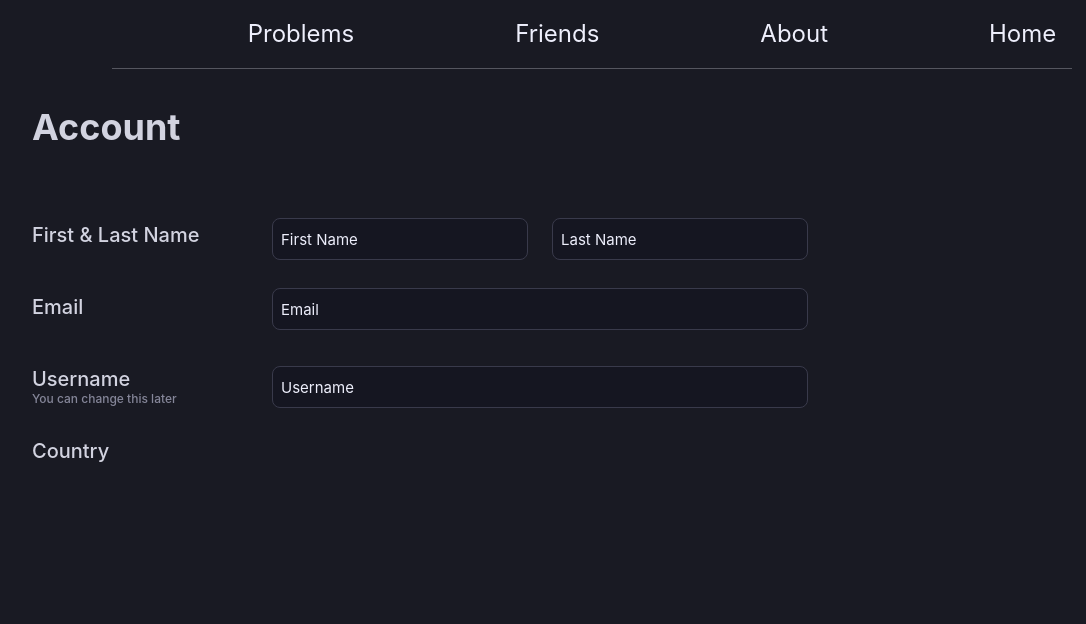
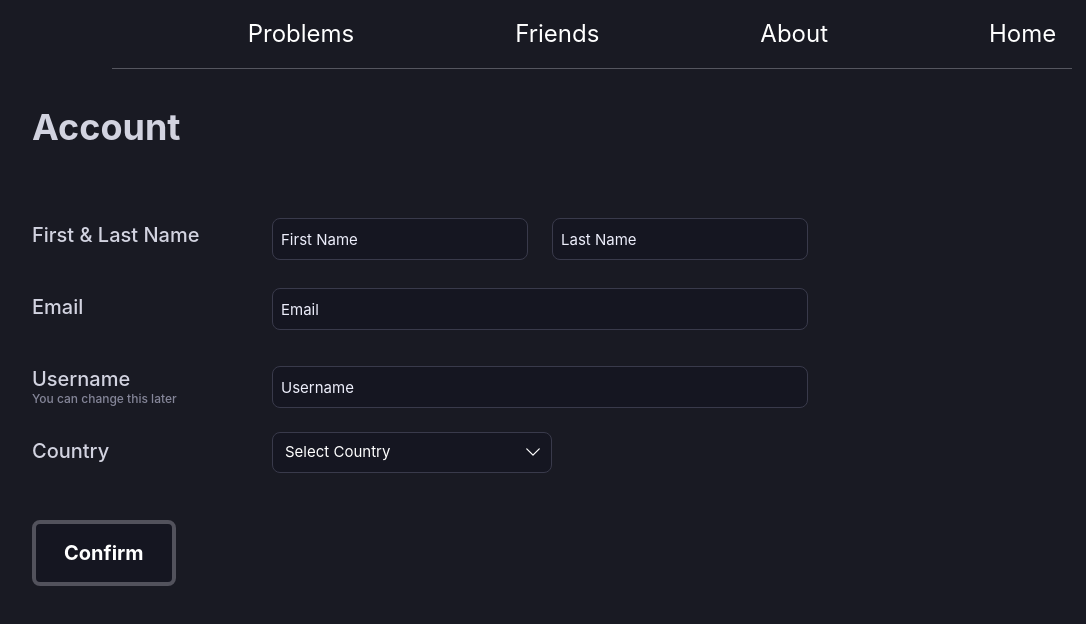
Before and after one commit to AlgoAlly/AlgoAlly, a React (Vite) app: page /profile in a window 1280 px wide. Shown: the top 624 px of the page, without its empty margins (48-1134 px from the left). Built offline with nearby package versions, Linux system fonts and the light colour scheme.

Commit message:
feat(Profile-Page): updated for PR

```diff
--- a/src/components/Body.tsx
+++ /dev/null
@@ -1,15 +0,0 @@
-function Body(){
-    return(
-        <div>
-            <h1 className="text-[#D2D3E0] text-[36px] font-bold absolute top-25 left-20">Account</h1>
-            <h2  className="text-[#D2D3E0] text-[20px] font-medium absolute top-55 left-20">First & Last Name</h2>
-            <h3  className="text-[#D2D3E0] text-[20px] font-medium absolute top-73 left-20">Email</h3>
-            <h4  className="text-[#D2D3E0] text-[20px] font-medium absolute top-91 left-20">Username</h4>
-            <h5  className="text-[#858699] text-[12px] font-medium absolute top-97.5 left-20">You can change this later</h5>
-            <h6  className="text-[#D2D3E0] text-[20px] font-medium absolute top-109 left-20">Country</h6>
-        </div>
-
-    )
-}
-
-  export default Body;
--- a/src/components/Inputs.tsx
+++ b/src/components/Inputs.tsx
@@ -1,42 +1,104 @@
-import { useState } from "react";
+import { useState, useRef, useEffect } from "react";
+import { ChevronDownIcon } from "@heroicons/react/24/solid";
 
 const Inputs = () => {
-  const [input, setInput] = useState("");
+  const [firstName, setFirstName] = useState("");
+  const [lastName, setLastName] = useState("");
+  const [email, setEmail] = useState("");
+  const [username, setUsername] = useState("");
+  const [isOpen, setIsOpen] = useState(false);
+  const countries = [
+    "Canada",
+    "United States",
+    "China",
+    "India",
+    "Russia",
+    "South Korea",
+    "Singapore",
+    "Prefer not to share",
+  ];
+  const [selectedCountry, setSelectedCountry] = useState("Select Country");
+  const dropdownRef = useRef<HTMLDivElement>(null);
+
+  useEffect(() => {
+    const handleClickOutside = (event: MouseEvent) => {
+      if (dropdownRef.current && !dropdownRef.current.contains(event.target as Node)) {
+        setIsOpen(false);
+      }
+    };
+
+    document.addEventListener("mousedown", handleClickOutside);
+    return () => {
+      document.removeEventListener("mousedown", handleClickOutside);
+    };
+  }, []);
 
   return (
     <div>
     <div className="absolute top-54.5 left-80">
       <input
         type="text"
-        value={input}
-        onChange={(e) => setInput(e.target.value)}
+        value={firstName}
+        onChange={(e) => setFirstName(e.target.value)}
         placeholder="First Name"
         className="w-64 p-2 border border-[#393A4B] rounded-lg placeholder-[#EEEFFC] placeholder:text-[15px] focus:placeholder:opacity-0 focus:outline-none bg-[#151621] focus:border-[#393A4B] text-white caret-white focus:shadow-[0_0_0_2px_black]"      />
     </div>
     <div className="absolute top-54.5 left-150">
       <input
         type="text"
-        value={input}
-        onChange={(e) => setInput(e.target.value)}
+        value={lastName}
+        onChange={(e) => setLastName(e.target.value)}
         placeholder="Last Name"
         className="w-64 p-2 border border-[#393A4B] rounded-lg placeholder-[#EEEFFC] placeholder:text-[15px] focus:placeholder:opacity-0 focus:outline-none bg-[#151621] focus:border-[#393A4B] text-white caret-white focus:shadow-[0_0_0_2px_black]"      />
     </div>
     <div className="absolute top-72 left-80">
       <input
         type="text"
-        value={input}
-        onChange={(e) => setInput(e.target.value)}
+        value={email}
+        onChange={(e) => setEmail(e.target.value)}
         placeholder="Email"
         className="w-134 p-2 border border-[#393A4B] rounded-lg placeholder-[#EEEFFC] placeholder:text-[15px] focus:placeholder:opacity-0 focus:outline-none bg-[#151621] focus:border-[#393A4B] text-white caret-white focus:shadow-[0_0_0_2px_black]"      />
     </div>
     <div className="absolute top-91.5 left-80">
       <input
         type="text"
-        value={input}
-        onChange={(e) => setInput(e.target.value)}
+        value={username}
+        onChange={(e) => setUsername(e.target.value)}
         placeholder="Username"
         className="w-134 p-2 border border-[#393A4B] rounded-lg placeholder-[#EEEFFC] placeholder:text-[15px] focus:placeholder:opacity-0 focus:outline-none bg-[#151621] focus:border-[#393A4B] text-white caret-white focus:shadow-[0_0_0_2px_black]"      />
     </div>
+    <div className="absolute top-108 left-80" ref={dropdownRef}>
+        <button
+          onClick={() => setIsOpen((prev) => !prev)}
+          className="w-70 p-2 border border-[#393A4B] text-left pl-3 rounded-lg placeholder-[#EEEFFC] text-[15px] focus:placeholder:opacity-0 focus:outline-none bg-[#151621] focus:border-[#393A4B] text-white caret-white focus:shadow-[0_0_0_2px_black] cursor-pointer flex justify-between items-center"
+        >
+          {selectedCountry}
+          <ChevronDownIcon
+            className={`w-5 h-5 text-white ml-2 transition-transform duration-200 ${isOpen ? 'rotate-180' : 'rotate-0'}`}
+          />
+        </button>
+        {isOpen && (
+          <ul className="absolute w-full mt-2 bg-[#151621] border border-[#393A4B] rounded-lg text-white">
+            {countries.map((country, index) => (
+              <li
+                key={index}
+                className="p-2 hover:bg-gray-700 cursor-pointer"
+                onClick={() => {
+                  setSelectedCountry(country);
+                  setIsOpen(false);
+                }}
+              >
+                {country}
+              </li>
+            ))}
+          </ul>
+        )}
+      </div>
+      <div className="absolute top-130 left-20">
+        <button className="px-7 py-3.5 font-bold text-[20px] text-white rounded-lg hover:bg-indigo-700 border-4 border-zinc-600 bg-[#151621] cursor-pointer">
+          Confirm
+        </button>
+      </div>
 </div>
 
   );
--- a/src/components/Navbar.tsx
+++ b/src/components/Navbar.tsx
@@ -6,25 +6,25 @@ const Navbar: React.FC = () => {
 <nav className="flex space-x-[161px] pl-30 items-center">
       <NavLink
         to="/problems"
-        className="text-[#EEEFFC] text-[24px] hover:text-blue-500 hover:font-bold"
+        className="text-primary text-[24px] hover:text-primary-hover hover:font-bold"
       >
         Problems
       </NavLink>
       <NavLink
         to="/friends"
-        className="text-[#EEEFFC] text-[24px] hover:text-blue-500 hover:font-bold"
+        className="text-primary text-[24px] hover:text-primary-hover hover:font-bold"
       >
         Friends
       </NavLink>
       <NavLink
         to="/about"
-        className="text-[#EEEFFC] text-[24px] hover:text-blue-500 hover:font-bold"
+        className="text-primary text-[24px] hover:text-primary-hover hover:font-bold"
       >
         About
       </NavLink>
       <NavLink
         to="/home"
-        className="text-[#EEEFFC] text-[24px] hover:text-blue-500 hover:font-bold"
+        className="text-primary text-[24px] hover:text-primary-hover hover:font-bold"
       >
         Home
       </NavLink>
--- a/src/pages/Profile.tsx
+++ b/src/pages/Profile.tsx
@@ -1,10 +1,20 @@
 import "react";
 import Navbar from '../components/Navbar'
-import Body from '../components/Body'
 import Inputs from '../components/Inputs'
 
 const Profile = () => {
-  return <div className='bg-[#191A23] min-h-screen'><Navbar></Navbar><Body></Body><Inputs></Inputs></div>
+  return <div className='bg-[#191A23] min-h-screen'><Navbar></Navbar>
+
+  <div>
+            <h1 className="text-[#D2D3E0] text-[36px] font-bold absolute top-25 left-20">Account</h1>
+            <h2  className="text-[#D2D3E0] text-[20px] font-medium absolute top-55 left-20">First & Last Name</h2>
+            <h3  className="text-[#D2D3E0] text-[20px] font-medium absolute top-73 left-20">Email</h3>
+            <h4  className="text-[#D2D3E0] text-[20px] font-medium absolute top-91 left-20">Username</h4>
+            <h5  className="text-[#858699] text-[12px] font-medium absolute top-97.5 left-20">You can change this later</h5>
+            <h6  className="text-[#D2D3E0] text-[20px] font-medium absolute top-109 left-20">Country</h6>
+        </div>
+
+  <Inputs></Inputs></div>
 };
 
 export default Profile;
```
